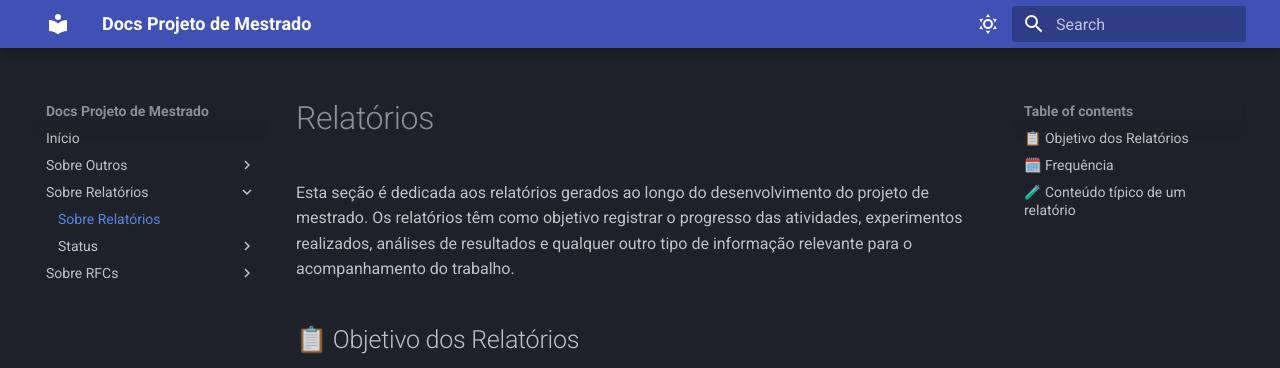
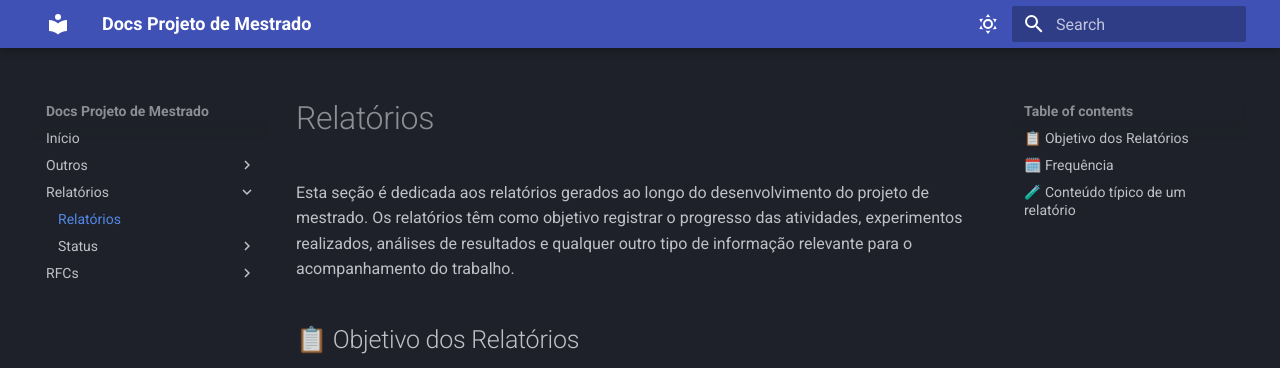
Before and after one commit to Matheus1714/msc-proj, an MkDocs documentation site: the page built from docs/reports/index.md, in a window 1280 px wide. Shown: the top 368 px of the page. Built offline with MkDocs 1.6.1 and Material for MkDocs 9.7.7, drawn with Linux system fonts in a browser that asks for light colours.

Commit message:
docs: update titles

```diff
--- a/docs/reports/index.md
+++ b/docs/reports/index.md
@@ -1,5 +1,5 @@
 ---
-title: Sobre Relatórios
+title: Relatórios
 ---
 
 # Relatórios
--- a/mkdocs.yaml
+++ b/mkdocs.yaml
@@ -21,14 +21,14 @@ markdown_extensions:
 - pymdownx.superfences
 nav:
 - Início: index.md
-- Sobre Outros:
-  - Sobre Outros: others/index.md
+- Outros:
+  - Outros: others/index.md
   - Cronograma: others/schedule.md
-- Sobre Relatórios:
-  - Sobre Relatórios: reports/index.md
+- Relatórios:
+  - Relatórios: reports/index.md
   - Status:
     - Relatório de Status - 29/06/2025: reports/status/status_report_2025_06_29.md
-- Sobre RFCs:
-  - Sobre RFCs: rfcs/index.md
+- RFCs:
+  - RFCs: rfcs/index.md
   - Files:
     - 0001_experiments: rfcs/files/0001_experiments.md
```
Also changed, not shown: docs/others/index.md (+1 -1 lines), docs/rfcs/index.md (+1 -1 lines).
